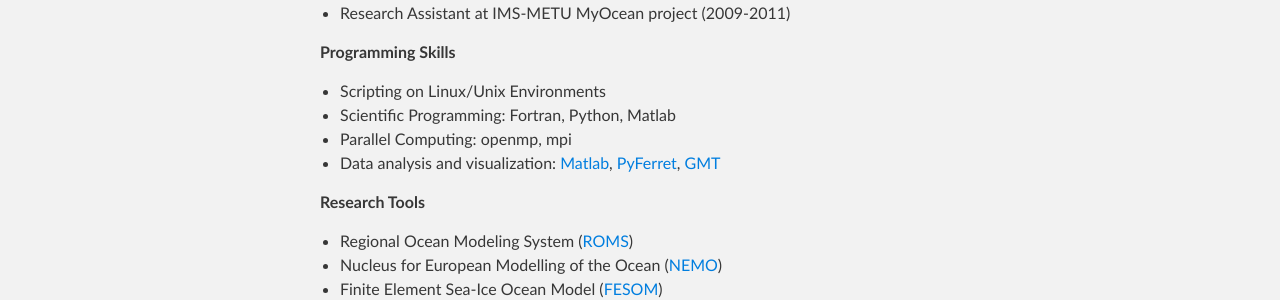
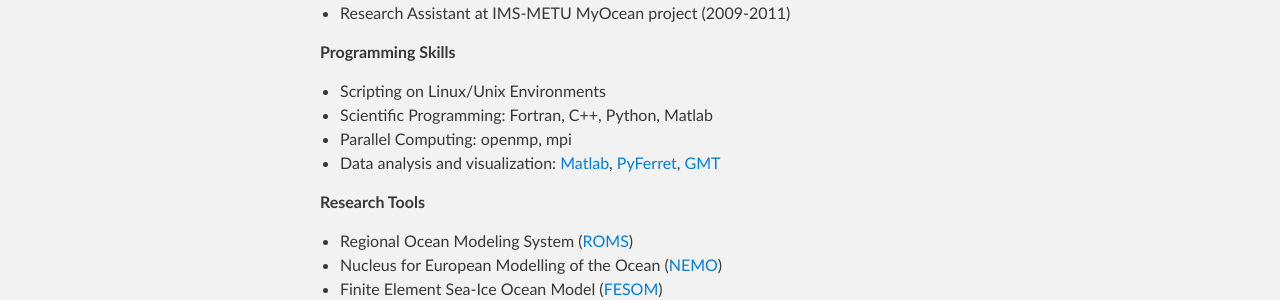
Before and after one commit to aydogduali/aydogduali.github.io, a Jekyll site: the page built from about/index.md, in a window 1280 px wide. Shown: the part 1335-1635 px from the top of the page. Built offline with Jekyll 4.4.1, drawn with Linux system fonts in a browser that asks for light colours; the repository's description, which GitHub fills in, is left out.

Commit message:
update skills

```diff
--- a/about/index.md
+++ b/about/index.md
@@ -33,7 +33,7 @@ Turkish, English, Italian
 **Programming Skills**
 
 - Scripting on Linux/Unix Environments
-- Scientific Programming: Fortran, Python, Matlab
+- Scientific Programming: Fortran, C++, Python, Matlab
 - Parallel Computing: openmp, mpi
 - Data analysis and visualization: [Matlab](https://www.mathworks.com),
   [PyFerret](https://ferret.pmel.noaa.gov/Ferret/documentation/pyferret),
```
